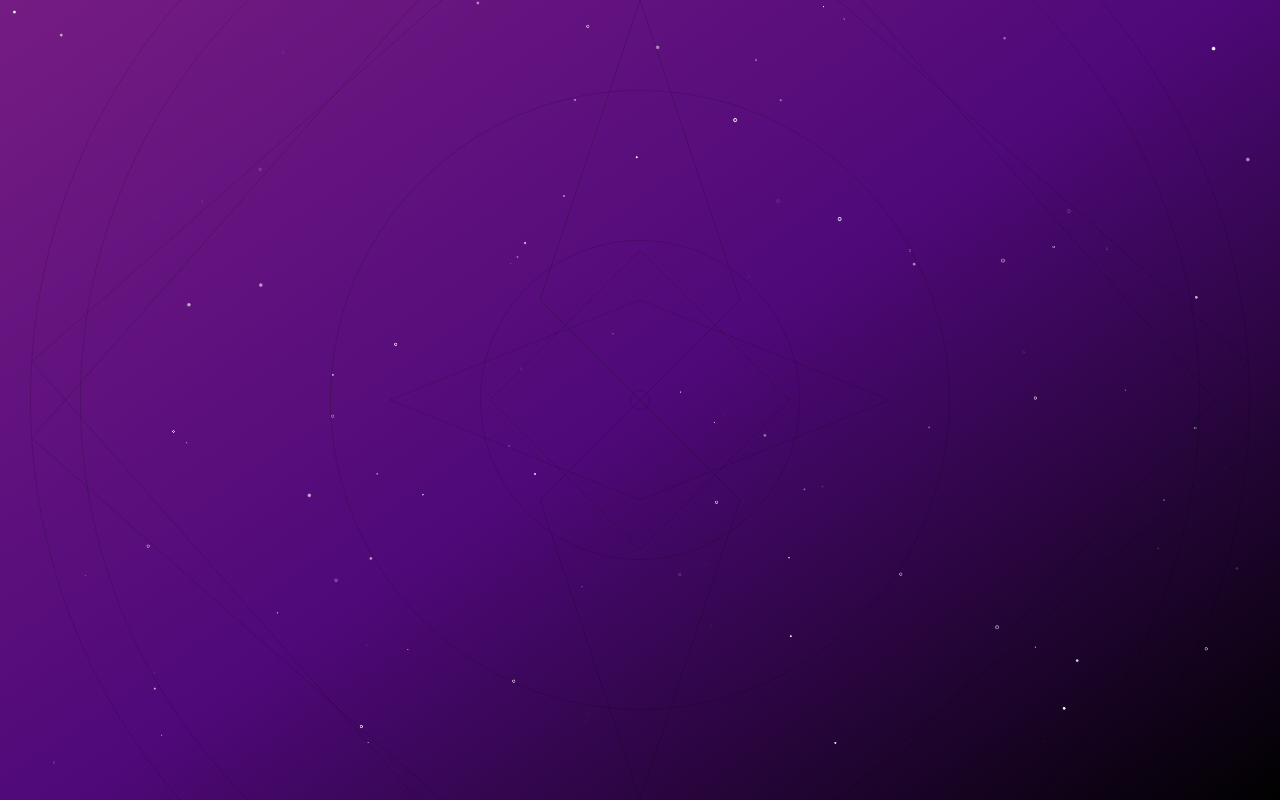
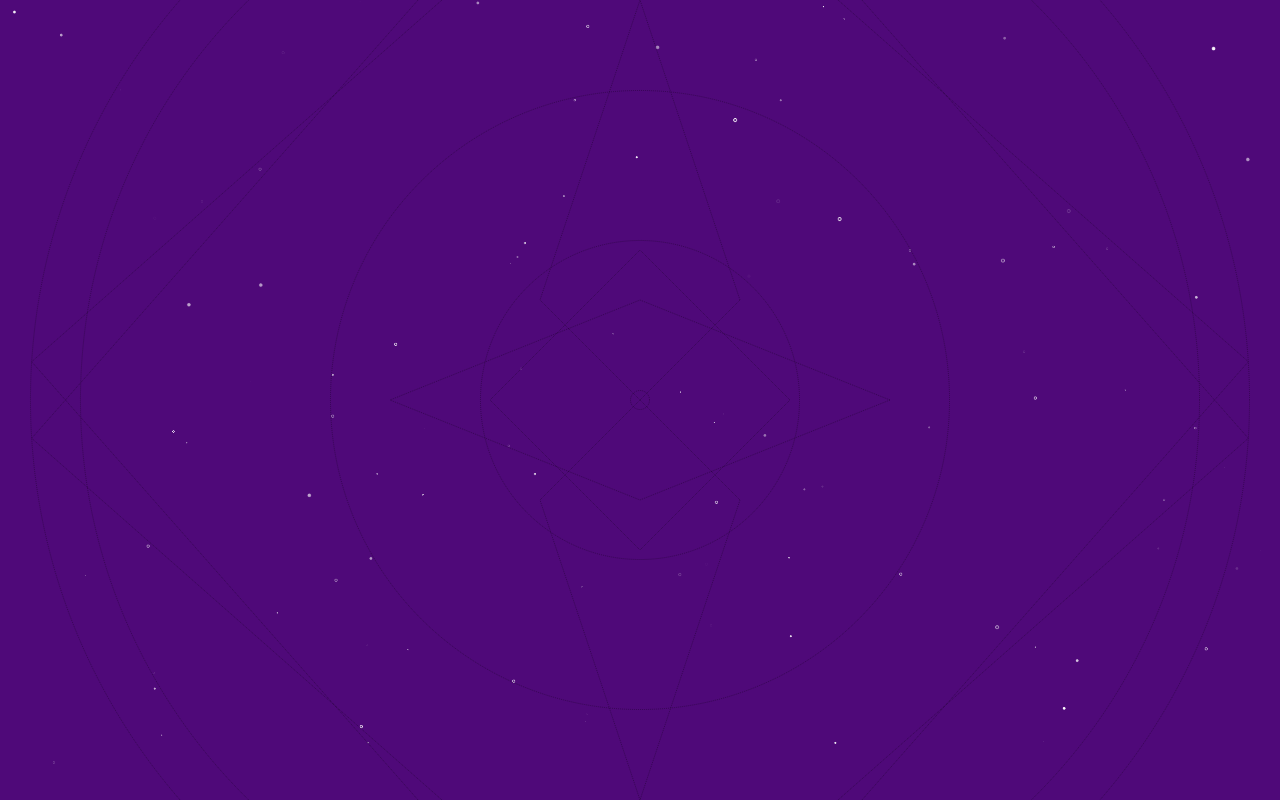
Before and after one commit to joshrpg/Stream-Background, a plain HTML site: page index.html in a window 1280 px wide. Drawn offline with nearby package versions, Linux system fonts and the light colour scheme.

Commit message:
updating background/disable gradient

```diff
--- a/style.css
+++ b/style.css
@@ -3,13 +3,13 @@
     padding: 0px;
 }
 body {
-    background: rgb(117, 28, 131);
-    background: linear-gradient(
+    background: rgba(79, 9, 121, 1);
+    /* background: linear-gradient(
         145deg,
         rgba(117, 28, 131, 1) 0%,
-        rgba(79, 9, 121, 1) 50%,
+        rgba(79, 9, 121, 1) 65%,
         rgba(0, 0, 0, 0.9962359943977591) 100%
-    );
+    ); */
 }
 
 #container {
```
